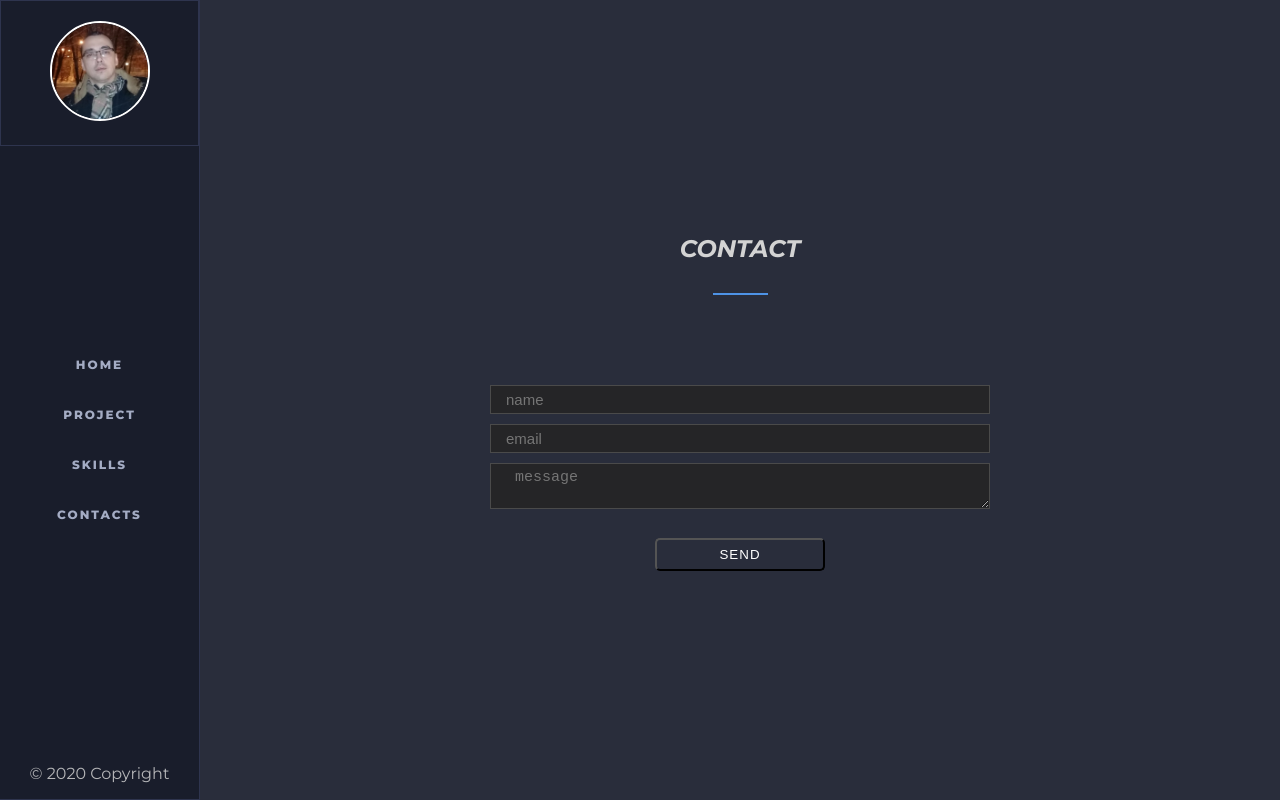
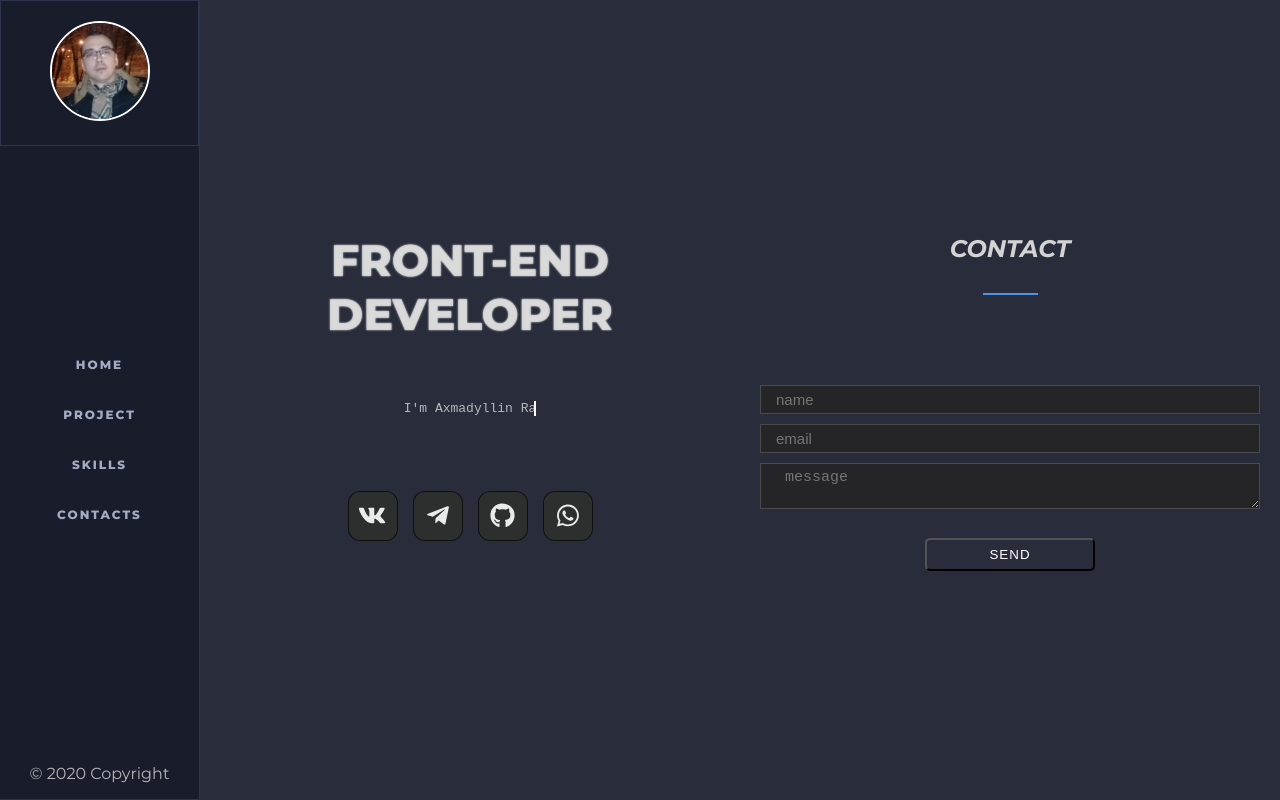
Before and after one commit to RavilAxmadyllin/portf, a React (Create React App) app: page /#/contacts in a window 1280 px wide. Built offline with nearby package versions, Linux system fonts and the light colour scheme.

Commit message:
refactor

```diff
--- a/src/App.js
+++ b/src/App.js
@@ -11,10 +11,10 @@ function App() {
     return (
         <div className="App">
             <Header/>
-            <Route path={'/home'} render={()=> <Main/>}/>
-            <Route path={'/skills'} render={()=> <Skills/>}/>
-            <Route path={'/project'} render={()=>  <Project/>}/>
-            <Route path={'/contacts'} render={()=>  <Contact/>}/>
+            <Route path={'/'} render={() => <Main/>}/>
+            <Route path={'/skills'} render={() => <Skills/>}/>
+            <Route path={'/project'} render={() => <Project/>}/>
+            <Route path={'/contacts'} render={() => <Contact/>}/>
             {/*<Footer/>*/}
         </div>
     );
--- a/src/components/Block/Social.jsx
+++ b/src/components/Block/Social.jsx
@@ -1,6 +1,5 @@
 
 import {FontAwesomeIcon} from "@fortawesome/react-fontawesome";
-import {faGithub, faTelegramPlane, faVk} from "@fortawesome/free-brands-svg-icons";
 import React from "react";
 import styles from './Social.module.css'
 
--- a/src/components/Block/Social.module.css
+++ b/src/components/Block/Social.module.css
@@ -1,8 +1,8 @@
 
 .socialWrap{
     margin-left: 15px;
-    width: 30px;
-    height: 30px;
+    width: 50px;
+    height: 50px;
     border-radius: 12px;
     border:1px solid  rgba(0, 0, 0, 0.65);
     background: rgba(59, 59, 6, 0.23);
@@ -19,7 +19,7 @@
     align-self: center;
     color: #fff;
     opacity: .9;
-    font-size: 15px;
+    font-size: 25px;
 }
 .socialWrap:hover{
     transition: all .5s linear;
--- a/src/components/Main/Main.module.css
+++ b/src/components/Main/Main.module.css
@@ -14,33 +14,34 @@
     margin-bottom: 40px;
     padding: 10px;
     text-transform: uppercase;
-    animation: blur .75s ease-out infinite;
-    text-shadow: 0px 0px 5px #fff, 0px 0px 7px #fff;
+    /*animation: blur .75s ease-out infinite;*/
+    text-shadow: 0 0 2px #fff;
 }
 
-@keyframes blur {
-    0% {
-        text-shadow: 0px 0px 10px #fff;
+/*@keyframes blur {*/
+/*    0% {*/
+/*        text-shadow: 0px 0px 10px #fff;*/
 
-    }
-    20% {
-        text-shadow: 0 0 15px #fff;
-    }
-    50%{
-        text-shadow: 0 0 25px #fff
-    }
-    70%{
-        text-shadow: 0  0  50px #7B96B8;
-    }
-    85%{
-        text-shadow: 0  10px 100px #7B96B8;
-    }
-    100%{
-        text-shadow:  0 -10px 100px #7B96B8;
-    }
+/*    }*/
+/*    20% {*/
+/*        text-shadow: 0 0 15px #fff;*/
+/*    }*/
+/*    50%{*/
+/*        text-shadow: 0 0 25px #fff*/
+/*    }*/
+/*    70%{*/
+/*        text-shadow: 0  0  50px #7B96B8;*/
+/*    }*/
+/*    85%{*/
+/*        text-shadow: 0  10px 100px #7B96B8;*/
+/*    }*/
+/*    100%{*/
+/*        text-shadow:  0 -10px 100px #7B96B8;*/
+/*    }*/
 
-}
+/*}*/
 .text{
+    margin: 10px 0;
     width: 21ch;
     font-family: monospace;
     white-space: nowrap;
@@ -77,9 +78,3 @@
     align-items: center;
     margin: 15px auto;
 }
-
-@media (max-width: 550px) {
-    .main{
-        margin-left:0;
-    }
-}
```
